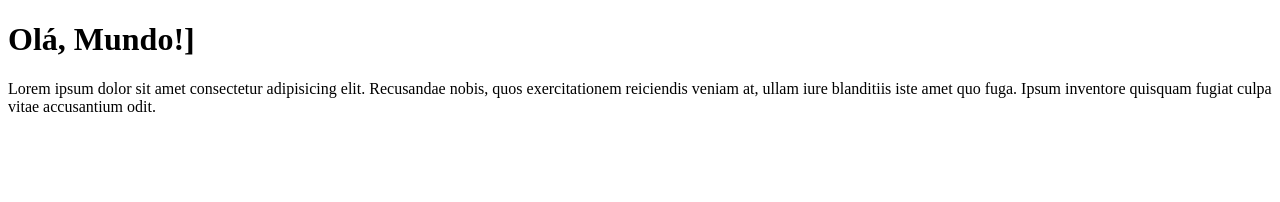
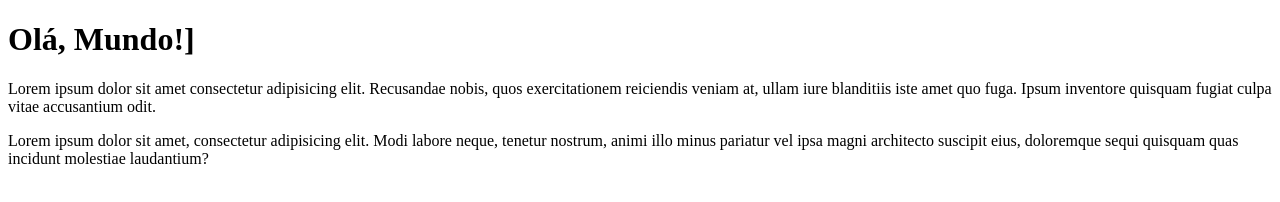
Before and after one commit to mauricioviegas/Ola-Mundo, a plain HTML site: page site-exemplo/index.html in a window 1280 px wide. Drawn offline with Linux system fonts and the light colour scheme.

Commit message:
adicionei um paragrafo

```diff
--- a/site-exemplo/index.html
+++ b/site-exemplo/index.html
@@ -9,6 +9,7 @@
 <body>
     <h1>Olá, Mundo!]</h1>
     <p>Lorem ipsum dolor sit amet consectetur adipisicing elit. Recusandae nobis, quos exercitationem reiciendis veniam at, ullam iure blanditiis iste amet quo fuga. Ipsum inventore quisquam fugiat culpa vitae accusantium odit.</p>
+    <p>Lorem ipsum dolor sit amet, consectetur adipisicing elit. Modi labore neque, tenetur nostrum, animi illo minus pariatur vel ipsa magni architecto suscipit eius, doloremque sequi quisquam quas incidunt molestiae laudantium?</p>
 
 </body>
 </html>
```
